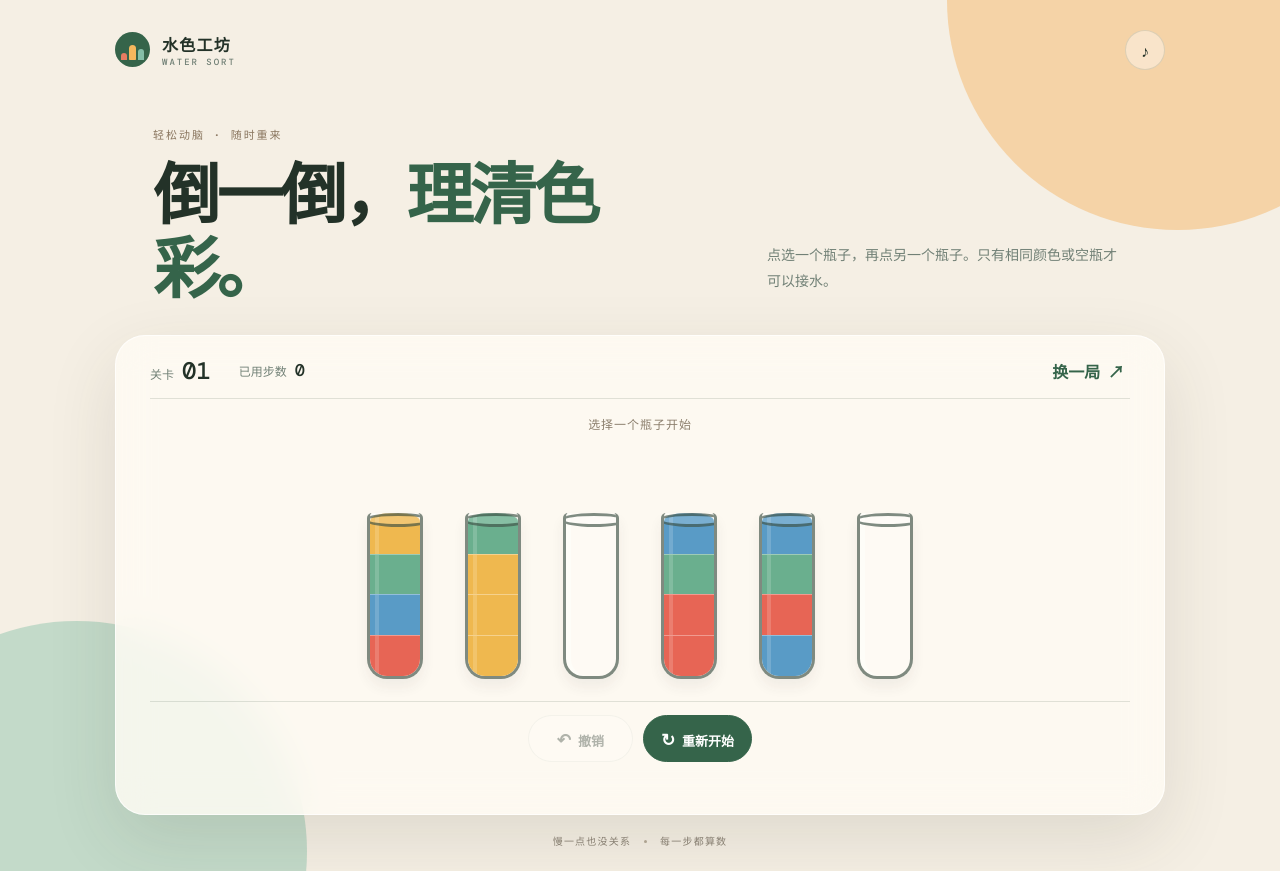
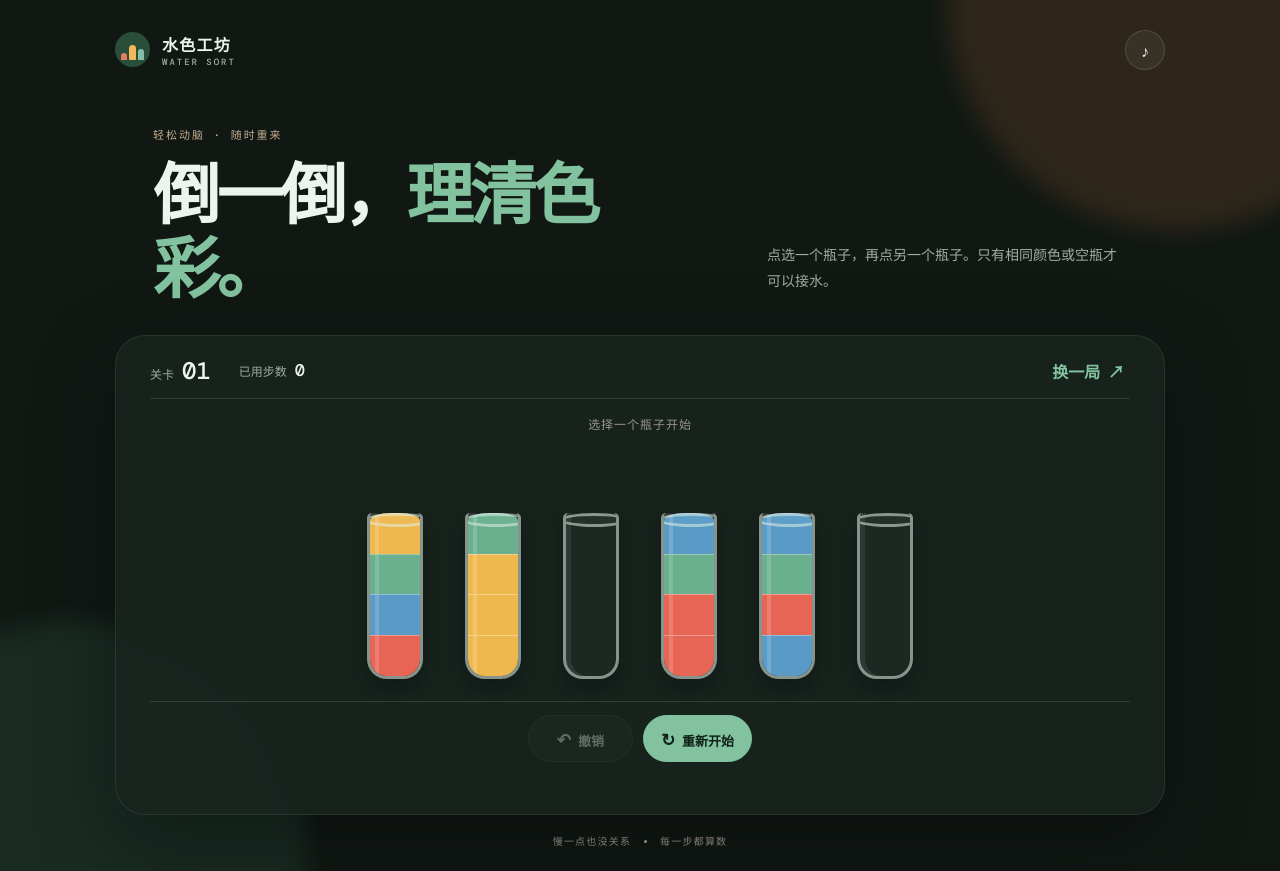
Before and after one commit to lsongdev/water-sort-puzzle, a website built with Vite: page index.html in a window 1280 px wide. Built offline with nearby package versions, Linux system fonts and the dark colour scheme.

Commit message:
Add automatic dark mode

```diff
--- a/index.css
+++ b/index.css
@@ -89,4 +89,36 @@ footer i { width:3px; height:3px; border-radius:50%; background:#b5a997; }
   .bottle::before { width:48px; }
   .text-button { font-size:12px; }
 }
+@media (prefers-color-scheme:dark) {
+  :root {
+    color-scheme:dark;
+    --ink:#edf4ee;
+    --muted:#9eada3;
+    --paper:#111814;
+    --card:rgba(25,36,30,.88);
+    --green:#82c29e;
+    --line:rgba(225,242,231,.14);
+    --shadow:0 28px 80px rgba(0,0,0,.35);
+  }
+  .ambient { opacity:.15; filter:blur(12px); }
+  .ambient-one { background:#d47942; }
+  .ambient-two { background:#4c9877; }
+  .brand-mark { background:#294f3a; }
+  .icon-button { background:rgba(255,255,255,.05); }
+  .eyebrow { color:#c0a98c; }
+  .game-card { border-color:rgba(255,255,255,.08); }
+  .message,footer { color:#9d978d; }
+  .bottle-wrap.selected::after { background:#91d2ab; }
+  .bottle {
+    border-color:rgba(222,238,227,.55);
+    background:rgba(255,255,255,.03);
+    box-shadow:inset 5px 0 0 rgba(255,255,255,.08),0 9px 16px rgba(0,0,0,.2);
+  }
+  .bottle::before { border-color:rgba(222,238,227,.55); background:rgba(255,255,255,.04); }
+  .control-button { background:rgba(255,255,255,.06); }
+  .control-button.primary,.next-button { color:#102118; background:#82c29e; border-color:#82c29e; }
+  .win-dialog { background:rgba(4,9,6,.62); }
+  .win-card { background:#1a251e; box-shadow:0 30px 80px rgba(0,0,0,.55); }
+  .win-drop { color:#102118; background:#82c29e; }
+}
 @media (prefers-reduced-motion:reduce) { *,*::before,*::after { animation-duration:.01ms!important; transition-duration:.01ms!important; } }
--- a/index.html
+++ b/index.html
@@ -5,7 +5,9 @@
   <meta name="viewport" content="width=device-width,initial-scale=1,maximum-scale=1,user-scalable=no">
   <title>水色工坊 · Water Sort</title>
   <meta name="description" content="一款轻松好玩的水瓶颜色排序小游戏。把相同颜色的水倒进同一只瓶子，完成所有分类。">
-  <meta name="theme-color" content="#f5efe4">
+  <meta name="color-scheme" content="light dark">
+  <meta name="theme-color" content="#f5efe4" media="(prefers-color-scheme: light)">
+  <meta name="theme-color" content="#111814" media="(prefers-color-scheme: dark)">
   <meta property="og:title" content="水色工坊 · Water Sort">
   <meta property="og:description" content="倒一倒，理清缤纷色彩。">
   <meta property="og:type" content="website">
```
